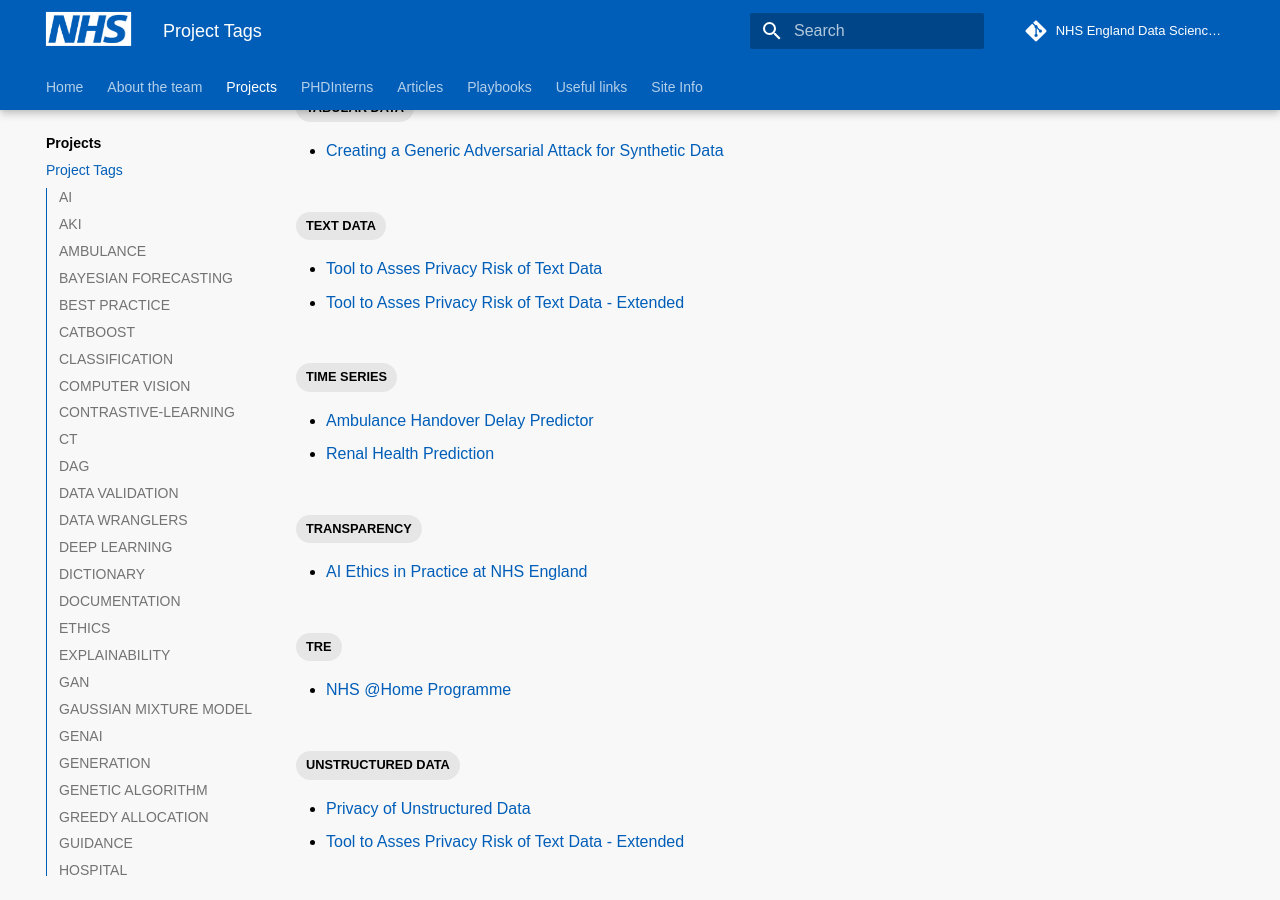
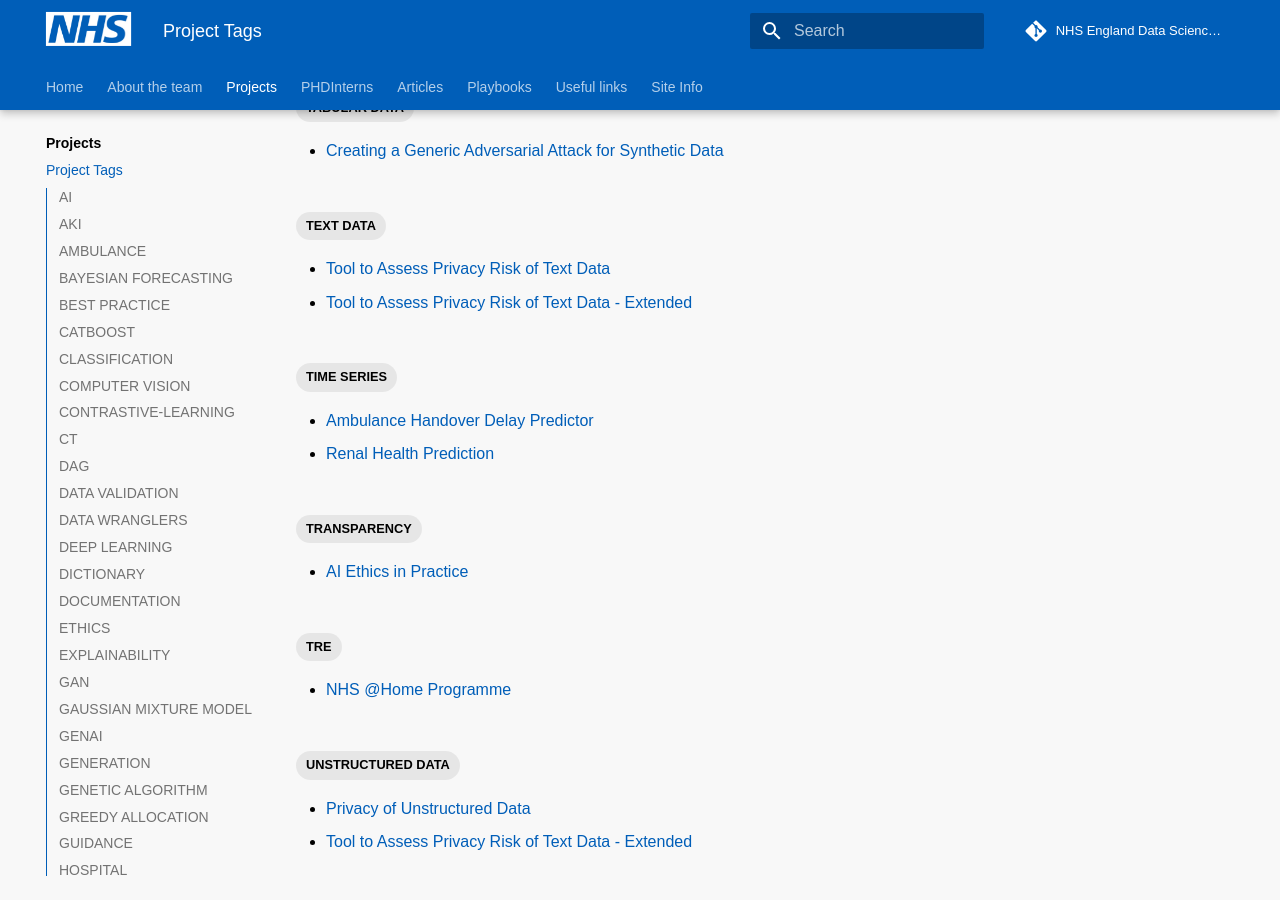
Before and after one commit to nhsengland/datascience, an MkDocs documentation site: the page built from docs/our_work/tags.md, in a window 1280 px wide and 900 px high, scrolled down 13090 px. Built offline with MkDocs 1.6.1 and Material for MkDocs 9.7.7, drawn with Linux system fonts in a browser that asks for light colours; some web fonts are replaced; comment, search, counter and statistics services are not loaded; old or Windows-style settings are respelled for this version of MkDocs; some of the changed text lies outside the part shown.

Commit message:
add ethics

```diff
--- a/mkdocs.yml
+++ b/mkdocs.yml
@@ -25,10 +25,11 @@
     - Past/Current Projects:
       - Current Projects:
         - AI Dictionary: our_work/ai-dictionary.md
+        - AI Ethics in Practice: our_work/ai-ethics.md
         - Data Linkage Hub: our_work/data-linkage-hub/
         - NHS.UK Automatic Moderation of Ratings & Reviews: our_work/ratings-and-reviews.md
         - Reproducible Analytical Pipelines Squad: our_work/ds218_rap_community_of_practice.md
-        - Tool to Asses Privacy Risk of Text Data - Extended: our_work/ds255_privacyfp.md
+        - Tool to Assess Privacy Risk of Text Data - Extended: our_work/ds255_privacyfp.md
         - A&E Forecasting Tool: our_work/a_and_e_forecasting_tool.md
         - Reusable Data Validation Process: our_work/sde_data_validation.md
         - RAG: our_work/ds251_RAG.md
@@ -41,7 +42,7 @@
           - Enriching Clinical Coding for Neurology Pathways using MedCAT: our_work/p43_medcat.md
           - Including Mortality in our Implementation of Hypergraphs: our_work/p42_hypergraphs2.md
           - Parkinson's Disease Pathology Prediction: our_work/parkinsons-detection.md
-          - Tool to Asses Privacy Risk of Text Data: our_work/c399_privfinger.md
+          - Tool to Assess Privacy Risk of Text Data: our_work/c399_privfinger.md
         - 2022:
           - Adding a Clinical Focus to Evaluating MM Data Representations: our_work/p31_txtrayalign2.md
           - Ambulance Handover Delay Predictor: our_work/ambulance-delay-predictor.md
@@ -94,11 +95,12 @@
         - AI Models for Shortlisting Interview Candidates: our_work/casestudy-recruitment-shortlisting.md
         - Data Lens: our_work/data-lens.md
         - NHS.UK Automatic Moderation of Ratings & Reviews: our_work/ratings-and-reviews.md
-        - Tool to Asses Privacy Risk of Text Data: our_work/c399_privfinger.md
-        - Tool to Asses Privacy Risk of Text Data - Extended: our_work/ds255_privacyfp.md
+        - Tool to Assess Privacy Risk of Text Data: our_work/c399_privfinger.md
+        - Tool to Assess Privacy Risk of Text Data - Extended: our_work/ds255_privacyfp.md
       - Data Science Capability:
         - AI Deep Dive Workshops: our_work/ai-deep-dive.md
         - AI Dictionary: our_work/ai-dictionary.md
+        - AI Ethics in Practice: our_work/ai-ethics.md
         - AI Skunkworks Team: our_work/ai-skunkworks.md
         - NHS @Home Programme: our_work/open-safely.md
         - Reproducible Analytical Pipelines Squad: our_work/ds218_rap_community_of_practice.md
```
